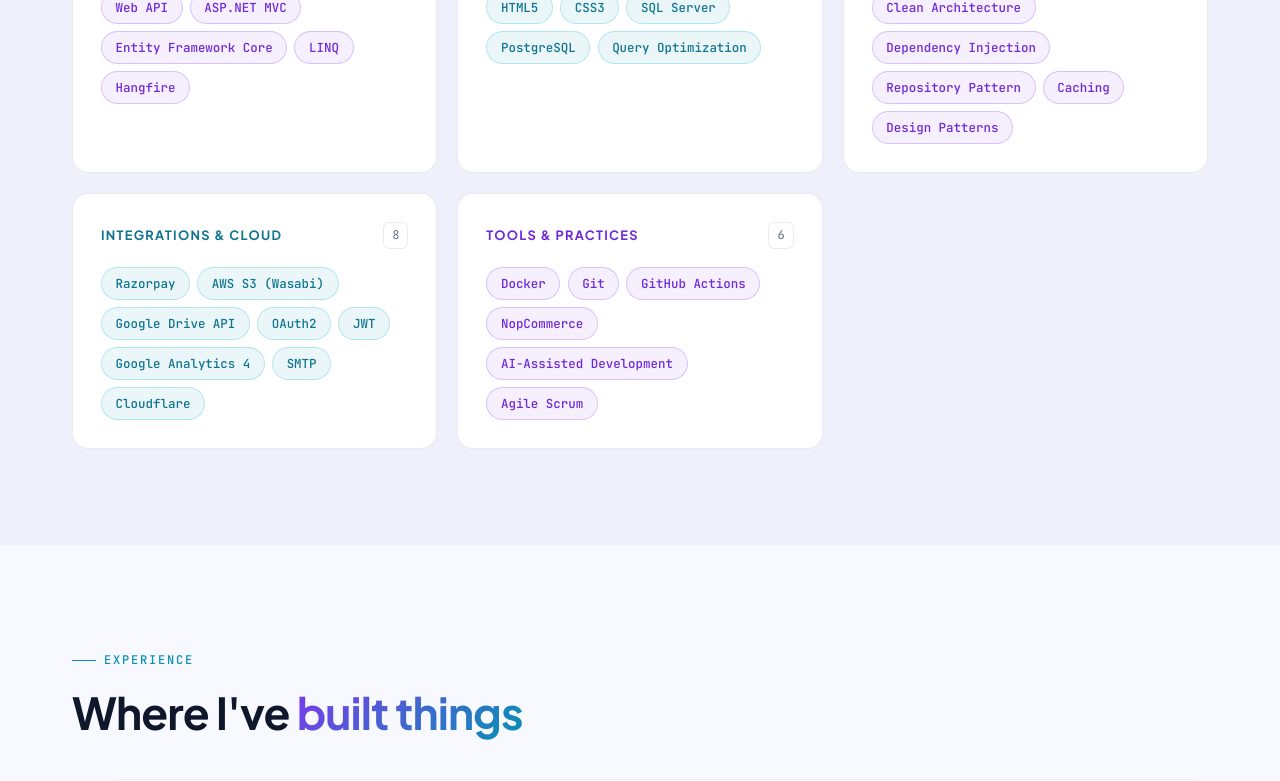
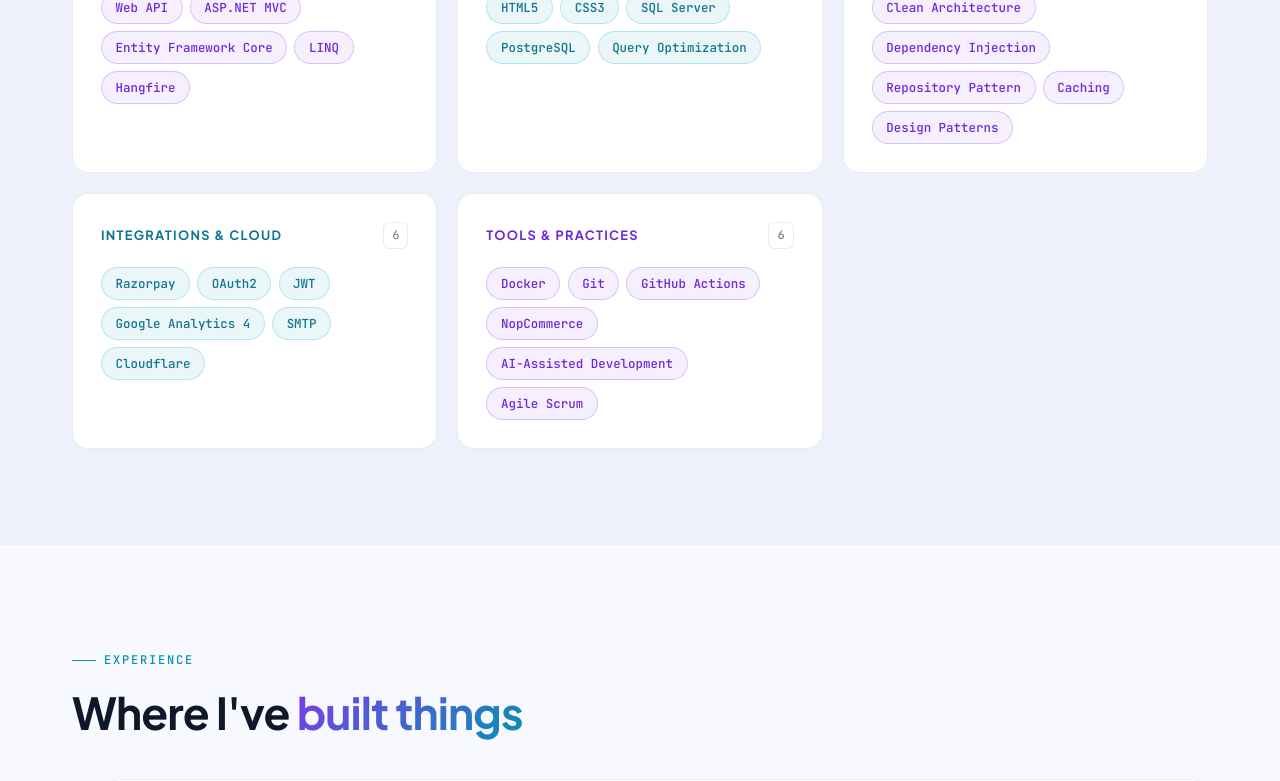
Before and after one commit to bhavisha-aswani/portfolio-website, a React (Vite) app: page / in a window 1280 px wide. Shown: the part 2000-2781 px from the top of the page. Built offline with nearby package versions, Linux system fonts and the light colour scheme.

Commit message:
Update skills

```diff
--- a/src/components/Experience.jsx
+++ b/src/components/Experience.jsx
@@ -5,9 +5,9 @@
 const achievements = [
   'Sole technical lead on Annique Rooibos (SA) for 3+ years — full ownership: architecture, delivery, and international client management',
   'Reduced server load by 20% via Cloudflare edge rules and proactive SQL Server optimisation',
-  'Designed multi-provider cloud storage (Wasabi S3 + Google Drive OAuth2) and Hangfire background automation for Picxly, a multi-tenant photography SaaS',
+  'Developed processing dashboard using react.js for Picxly (multi-tenant photography SaaS) — surfacing FDMS service load metrics and webhook event logs tracking for platform operators',
   'Shipped payment and API integrations across 3 production platforms — recurring subscriptions, hosted checkout, and third-party data pipelines',
-  'Mentored junior developers on Clean Architecture and SOLID principles; owned SIT/UAT cycles through to production release',
+  'Mentored junior developers on Clean Architecture and SOLID principles; supported SIT/UAT testing cycles and contributed to smooth production releases',
 ]
 
 const fadeUp = {
@@ -80,7 +80,7 @@
 
                 {/* Tech tags */}
                 <div className="exp__tech">
-                  {['ASP.NET Core', 'C#', '.NET 6/7/8/9', 'React.js', 'SQL Server', 'Hangfire', 'AWS S3', 'Google Drive API', 'Razorpay', 'OAuth2', 'Git'].map(t => (
+                  {['ASP.NET Core', 'C#', '.NET 6/7/8/9', 'React.js', 'SQL Server', 'Hangfire', 'Razorpay', 'Git'].map(t => (
                     <span key={t} className="tag tag-neutral">{t}</span>
                   ))}
                 </div>
--- a/src/components/Projects.jsx
+++ b/src/components/Projects.jsx
@@ -9,11 +9,11 @@
     title: 'Picxly',
     category: 'SaaS · Full-Stack',
     tags: ['Full-Stack', 'SaaS'],
-    tech: ['ASP.NET Core', '.NET 7', 'React.js', 'Hangfire', 'AWS S3', 'Google Drive API', 'OAuth2', 'Razorpay', 'SQL Server'],
-    desc: 'Multi-tenant SaaS platform for professional photographers. Engineered a pluggable cloud storage layer (Wasabi S3 + Google Drive OAuth2) with a hybrid provider pattern, Hangfire background automation, and Razorpay subscription flows.',
+    tech: ['ASP.NET Core', '.NET 7', 'React.js', 'Hangfire', 'Razorpay', 'SQL Server', 'Webhooks', 'FDMS'],
+    desc: 'Multi-tenant SaaS platform for professional photographers — AI-powered culling, face recognition, and gallery delivery. Contributed to admin-facing processing dashboard and payment subscription flows.',
     highlights: [
-      'Designed IStorageProvider abstraction routing between Wasabi S3 and Google Drive API (OAuth2) per tenant with pre-signed upload URLs',
-      'Built Hangfire background service automating soft-delete cleanup across cloud storage and SQL database within transactions',
+      'Built processing dashboard showing FDMS service load, subscription management, and Razorpay webhook event logs',
+      'Implemented Razorpay recurring subscription flows with webhook handlers for payment lifecycle events',
     ],
     client: 'Picxly',
     url: 'https://portal.picxly.app/',
--- a/src/components/Skills.jsx
+++ b/src/components/Skills.jsx
@@ -20,7 +20,7 @@
   {
     label: 'Integrations & Cloud',
     color: 'cyan',
-    skills: ['Razorpay', 'AWS S3 (Wasabi)', 'Google Drive API', 'OAuth2', 'JWT', 'Google Analytics 4', 'SMTP', 'Cloudflare'],
+    skills: ['Razorpay', 'OAuth2', 'JWT', 'Google Analytics 4', 'SMTP', 'Cloudflare'],
   },
   {
     label: 'Tools & Practices',
```
